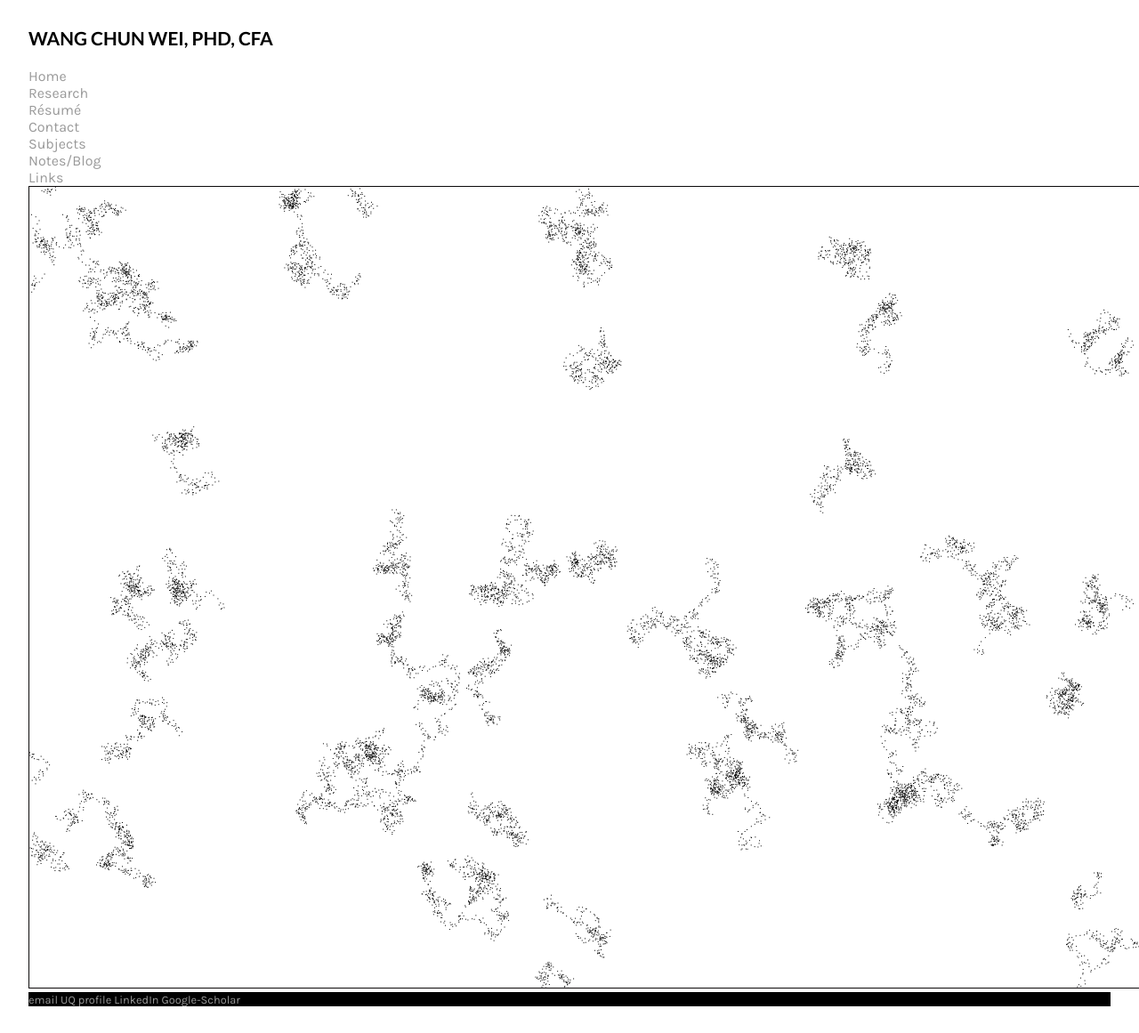
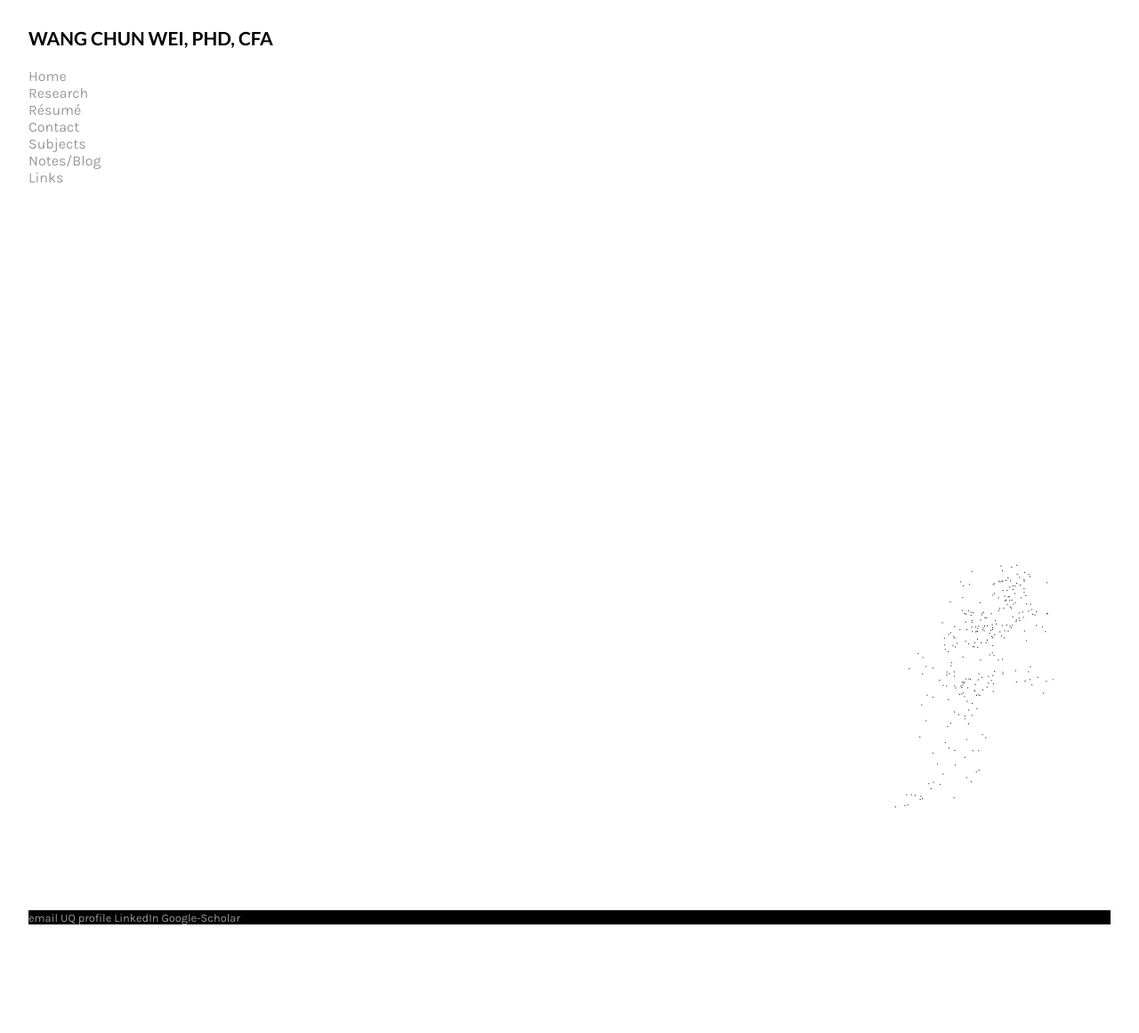
Before and after one commit to weiwangchun/weiwangchun.github.io, a Jekyll site: the page built from index.html, in a window 1280 px wide. Shown: the whole page at 89% size. Built offline with Jekyll 4.4.1, drawn with Linux system fonts in a browser that asks for light colours; after the commit the page ends 1069 px from its top, so only the background shows below that.

Commit message:
Update index.html

```diff
--- a/index.html
+++ b/index.html
@@ -3,35 +3,29 @@ layout: default
 title: Wang Chun Wei
 ---
 <meta name="viewport" content="width=device-width, initial-scale=1.0"/>
-<style>
-	canvas {
-            border:1px solid #0C090A;
-            background-color: #0C090A;
-        }
-</style>
 
 <div class="blurb">
 
-	<script>
+<script>
 
 document.body.appendChild((function(){
 	canvas=document.createElement('canvas')
-    canvas.width=w=window.innerWidth;
-    canvas.height=h=window.innerHeight;
-    ctx=canvas.getContext('2d')
-    ctx.fillStyle='white';
-    ctx.fillRect(0,0,canvas.width,canvas.height)
-    return canvas
+    	canvas.width=w=window.innerWidth * 0.9;
+    	canvas.height=h=window.innerHeight * 0.9;
+    	ctx=canvas.getContext('2d')
+    	ctx.fillStyle='white';
+    	ctx.fillRect(0,0,canvas.width,canvas.height)
+    	return canvas
 })())
 pos=[]
-for(var i=0; i<50; i++){
+for(var i=0; i<1; i++){
 	pos.push([Math.random()*canvas.width,Math.random()*canvas.height])
 }
 step=function(){
   with(Math){
     for(i in pos){
-    	pos[i][0]+=random()<.5?-random()*5:random()*5
-    	pos[i][1]+=random()<.5?-random()*5:random()*5
+    	pos[i][0]+=random()<.5?-random()*20:random()*20
+    	pos[i][1]+=random()<.5?-random()*20:random()*20
         pos[i][0]+=pos[i][0]<0?100:0
         pos[i][1]+=pos[i][1]<0?100:0
         pos[i][0]-=pos[i][0]>w?100:0
```
